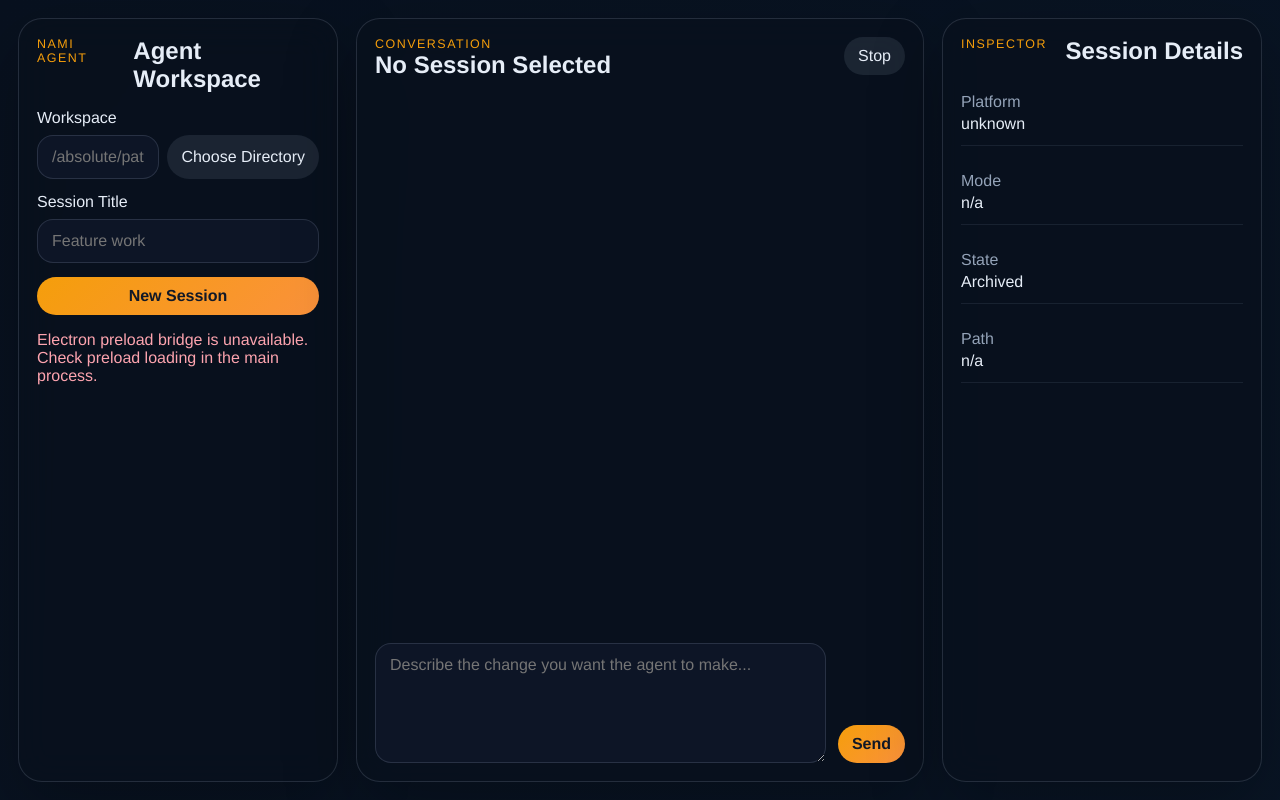
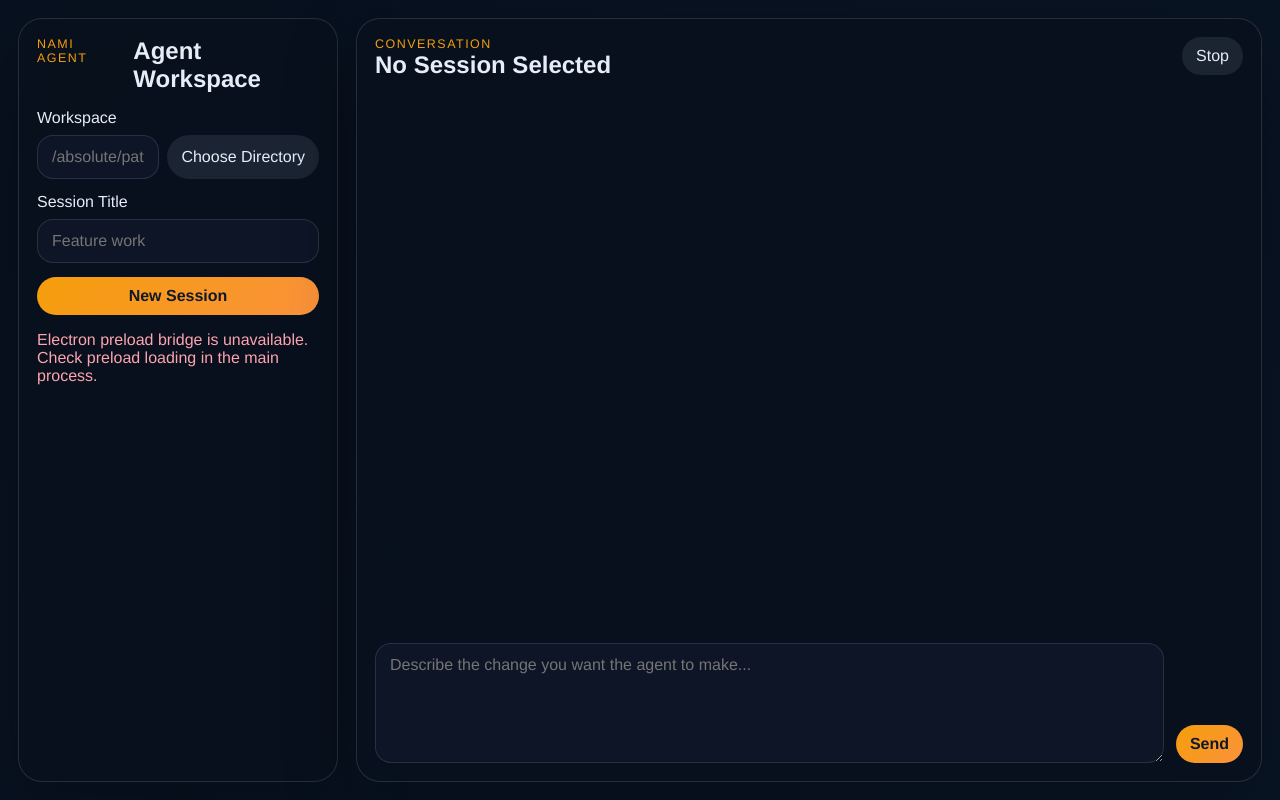
Before and after one commit to jinopapo/nami, a React (Vite) app: page / in a window 1280 px wide. Built offline with nearby package versions, Linux system fonts and the light colour scheme.

Commit message:
Remove session details panel from the UI

```diff
--- a/src/App.tsx
+++ b/src/App.tsx
@@ -213,18 +213,6 @@ export default function App() {
         </div>
       </section>
 
-      <aside className="inspector panel">
-        <div className="panelHeader">
-          <p className="eyebrow">Inspector</p>
-          <h2>Session Details</h2>
-        </div>
-        <dl className="details">
-          <div><dt>Platform</dt><dd>{window.nami?.platform ?? 'unknown'}</dd></div>
-          <div><dt>Mode</dt><dd>{activeSession?.mode ?? 'n/a'}</dd></div>
-          <div><dt>State</dt><dd>{activeSession?.live ? 'Live' : 'Archived'}</dd></div>
-          <div><dt>Path</dt><dd>{activeSession?.cwd ?? 'n/a'}</dd></div>
-        </dl>
-      </aside>
     </main>
   );
 }
--- a/src/styles.css
+++ b/src/styles.css
@@ -40,7 +40,7 @@ button {
 
 .shell {
   display: grid;
-  grid-template-columns: 320px minmax(0, 1fr) 320px;
+  grid-template-columns: 320px minmax(0, 1fr);
   gap: 18px;
   padding: 18px;
 }
@@ -55,8 +55,7 @@ button {
 }
 
 .sidebar,
-.chat,
-.inspector {
+.chat {
   display: flex;
   flex-direction: column;
   padding: 18px;
@@ -220,26 +219,6 @@ button {
   flex-wrap: wrap;
 }
 
-.details {
-  margin: 0;
-  display: grid;
-  gap: 14px;
-}
-
-.details div {
-  padding: 12px 0;
-  border-bottom: 1px solid rgba(148, 163, 184, 0.12);
-}
-
-.details dt {
-  color: #94a3b8;
-  margin-bottom: 4px;
-}
-
-.details dd {
-  margin: 0;
-}
-
 .errorText {
   color: #fda4af;
 }
```
